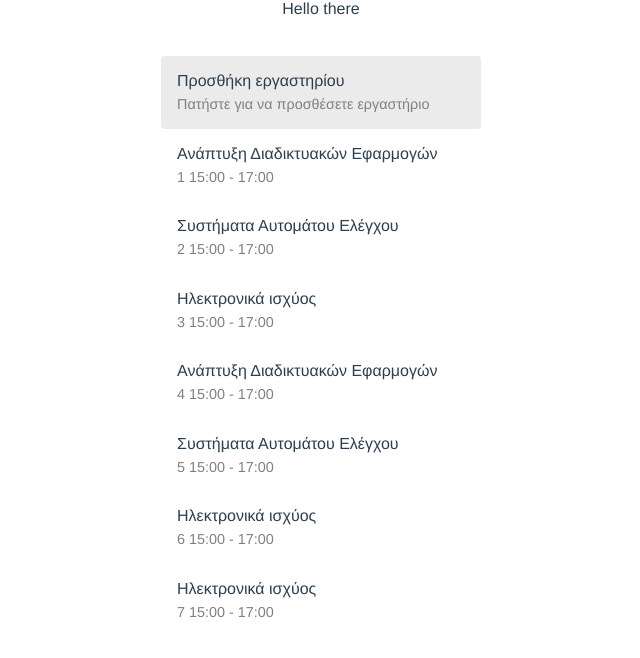
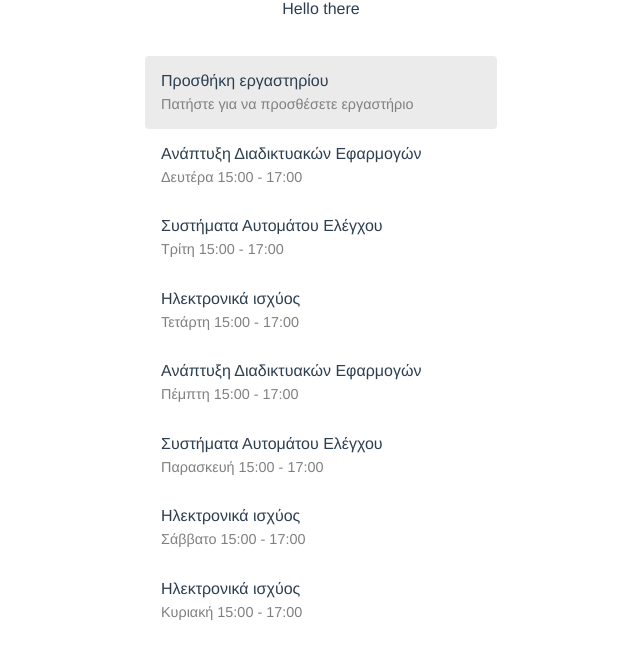
Before and after one commit to AlexLig/lab-registration-frontend, a Vue app: page /#/labs in a window 1280 px wide. Shown: the top 658 px of the page, without its empty margins (319-959 px from the left). Built offline with nearby package versions, Linux system fonts and the light colour scheme.

Commit message:
filter :  iso day of week to greek

```diff
--- a/src/views/Labs.vue
+++ b/src/views/Labs.vue
@@ -4,9 +4,9 @@
       <p>Προσθήκη εργαστηρίου</p>
       <p class="secondary">Πατήστε για να προσθέσετε εργαστήριο</p>
     </li>
-    <li v-for="lab in labs" v-bind:key="lab">
+    <li v-for="lab in labs" v-bind:key="lab.id">
       <p>{{lab.course}}</p>
-      <p class="secondary">{{lab.dayIso}} {{lab.startTime}} - {{lab.finishTime}}</p>
+      <p class="secondary">{{lab.dayIso | isoDayToGreek}} {{lab.startTime}} - {{lab.finishTime}}</p>
     </li>
   </ul>
 </template>
@@ -18,12 +18,27 @@ export default {
     labs() {
       return this.$store.state.labs;
     }
+  },
+  filters: {
+    isoDayToGreek(isoNumber) {
+      const daysToGreek = {
+        1: "Δευτέρα",
+        2: "Τρίτη",
+        3: "Τετάρτη",
+        4: "Πέμπτη",
+        5: "Παρασκευή",
+        6: "Σάββατο",
+        7: "Κυριακή"
+      };
+      return daysToGreek[isoNumber];
+    }
   }
 };
 </script>
 <style lang="scss" scoped>
-ul{
+ul {
   min-width: 320px;
+  width: 22rem;
 }
 li {
   display: flex;
```
